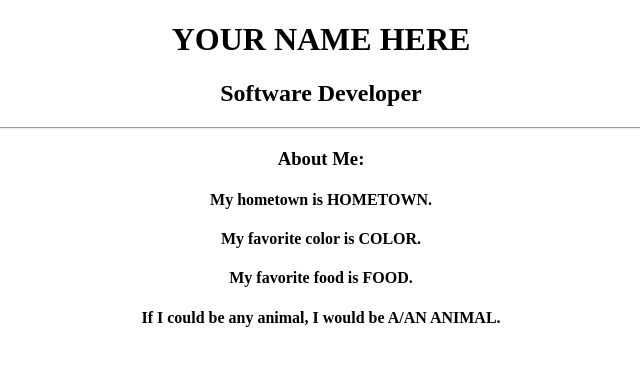
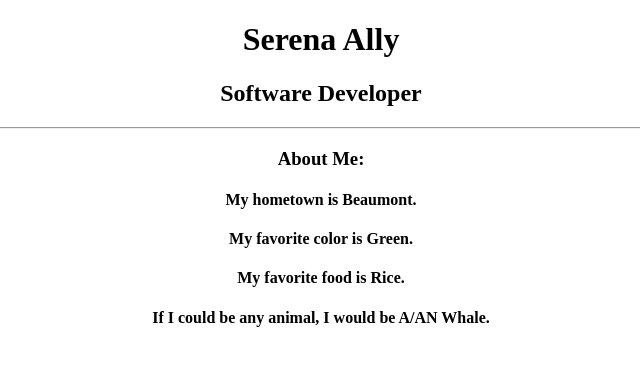
Before and after one commit to Serena025/profile, a plain HTML site: page index.html in a window 1280 px wide. Shown: the whole page, without its empty margins (319-959 px from the left). Drawn offline with Linux system fonts and the light colour scheme.

Commit message:
updated content

```diff
--- a/index.html
+++ b/index.html
@@ -7,14 +7,14 @@
 		  </head>
 		  <body>
 			<div align="center">
-				<h1>YOUR NAME HERE</h1>
+				<h1>Serena Ally</h1>
 				<h2>Software Developer</h2>
 				<hr>
 				<h3>About Me:</h3>
-					<h4>My hometown is HOMETOWN.</h4>
-					<h4>My favorite color is COLOR.</h4>
-					<h4>My favorite food is FOOD.</h4>
-					<h4>If I could be any animal, I would be A/AN ANIMAL.</h4>
+					<h4>My hometown is Beaumont.</h4>
+					<h4>My favorite color is Green.</h4>
+					<h4>My favorite food is Rice.</h4>
+					<h4>If I could be any animal, I would be A/AN Whale.</h4>
 			</div>
 		  </body>
 		</html>
```
